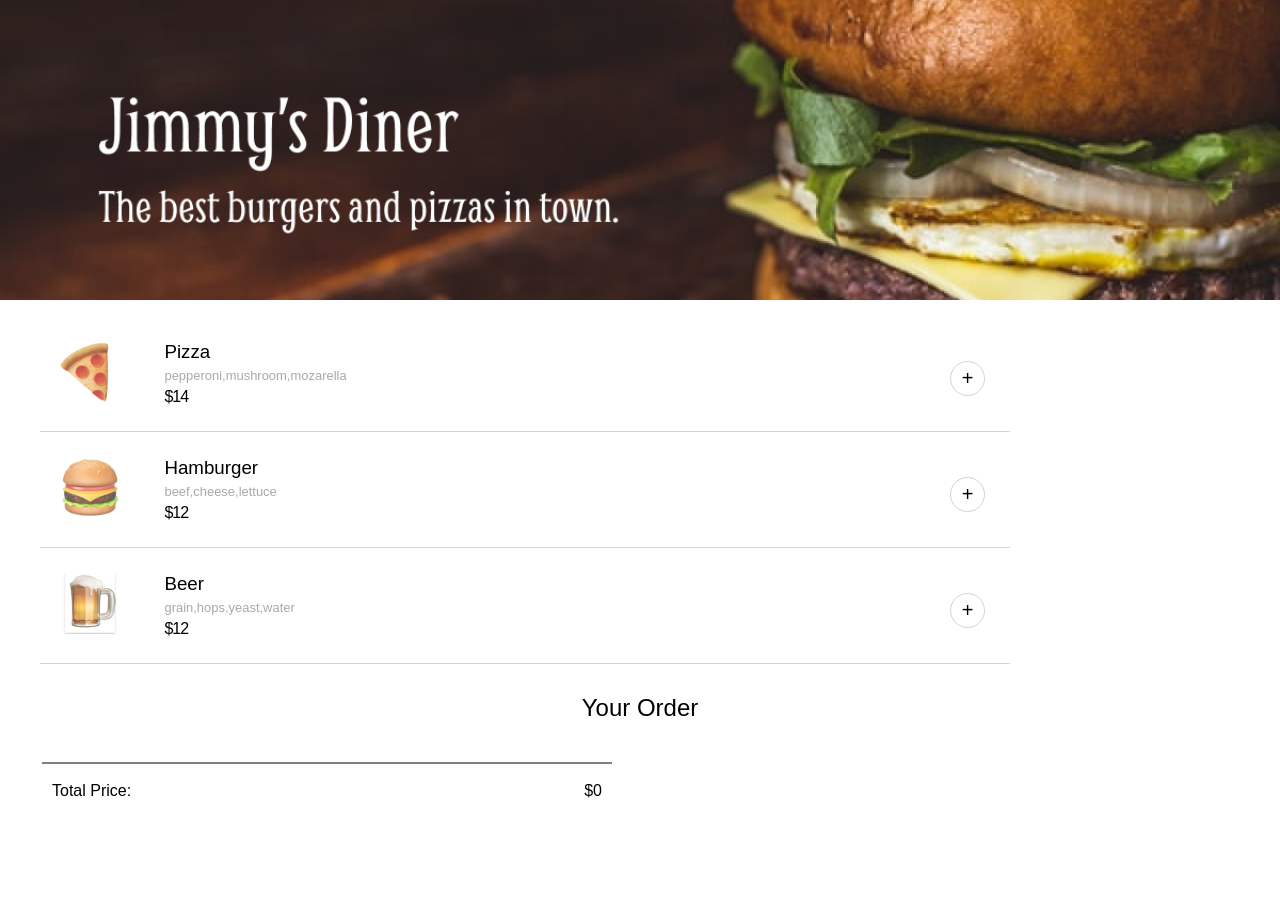
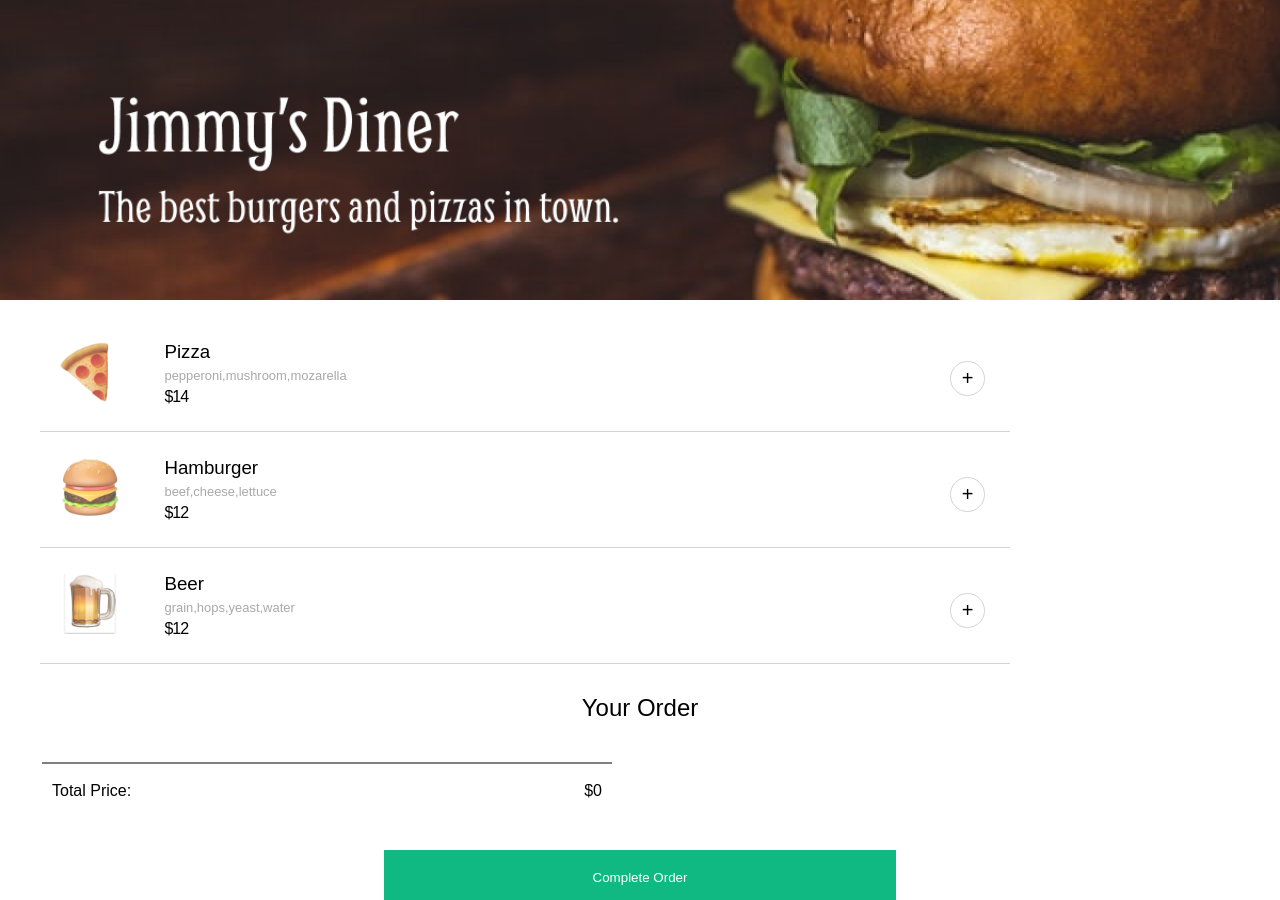
Before and after one commit to kevinengineers/RestaurantOrdering, a website: page src/index.html in a window 1280 px wide. Before the commit the page ends 850 px from the top, so only its background shows below. Drawn offline with Linux system fonts and the light colour scheme; a web font is replaced by a local one.

Commit message:
added complete order button html/css to bottom of order page.

```diff
--- a/src/index.html
+++ b/src/index.html
@@ -56,6 +56,7 @@
         <span>$0</span>
       </li>
     </ul>
+      <button type="submit" class="submit-order-btn">Complete Order</button>
   </section>
   <script src="./index.js"></script>
 </body>
--- a/styles/style.css
+++ b/styles/style.css
@@ -97,3 +97,21 @@ body {
   border-top: 2px solid grey;
   padding-top: 18px;
 }
+
+#remove-item {
+  border: none;
+  background-color: #fff;
+  color: red;
+}
+
+.submit-order-btn {
+  display: block;
+  color: #fff;
+  padding-top: 20px;
+  padding-bottom: 30px;
+  background-color: #10B981;
+  border: none;
+  height: 20px;
+  width: 40%;
+  margin: 0 auto;
+}
```
